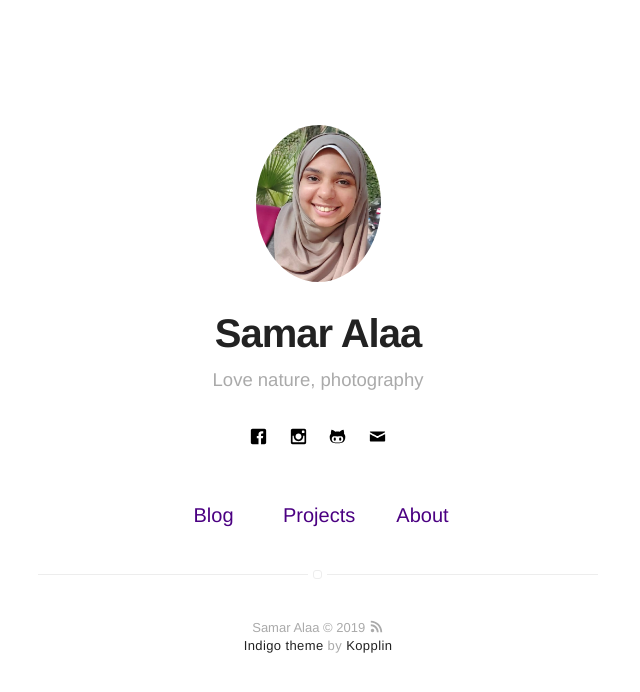
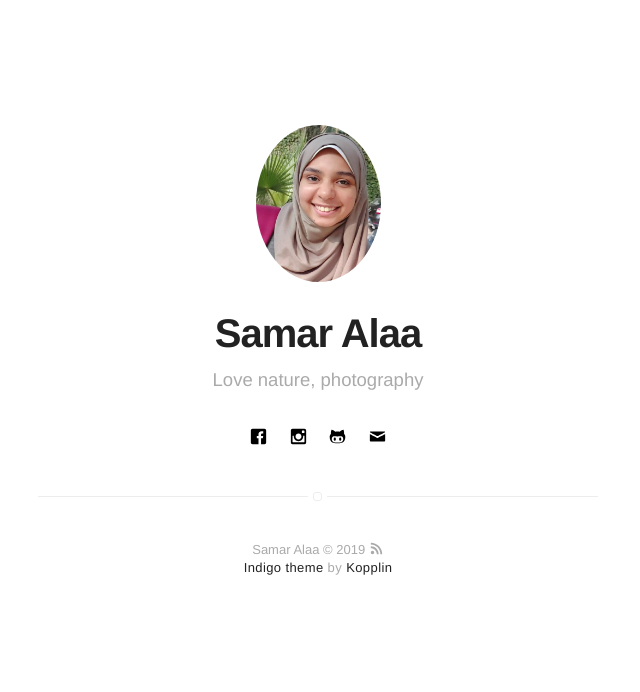
Before and after one commit to Samar-Alaa/Personal-website, a Jekyll site: the page built from index.html, in a window 1280 px wide. Shown: the top 692 px of the page, without its empty margins (322-962 px from the left). Built offline with Jekyll 4.4.1, drawn with Linux system fonts in a browser that asks for light colours.

Commit message:
my website

```diff
--- a/_config.yml
+++ b/_config.yml
@@ -7,7 +7,7 @@ description: A blog about technology and stuff related
 
 # if it's an external image, update below for true
 # better with square images
-external-image: true
+external-image: false
 picture: assets/images/My pic.jpg
 
 # If you want to include your resume, set to true
@@ -77,11 +77,11 @@ width: normal
 # paginate_path: "blog/:num/"
 
 # if you don't need projects, comment the *projects* configs below
-projects: true
+#projects: true
 
 # if you don't need "about" or "blog", comment them out below
-about: true
-blog: true
+#about: true
+#blog: true
 
 # do you want to show the "read time" of the posts?
 read-time: true
```
Also changed, not shown: 9 other files.
